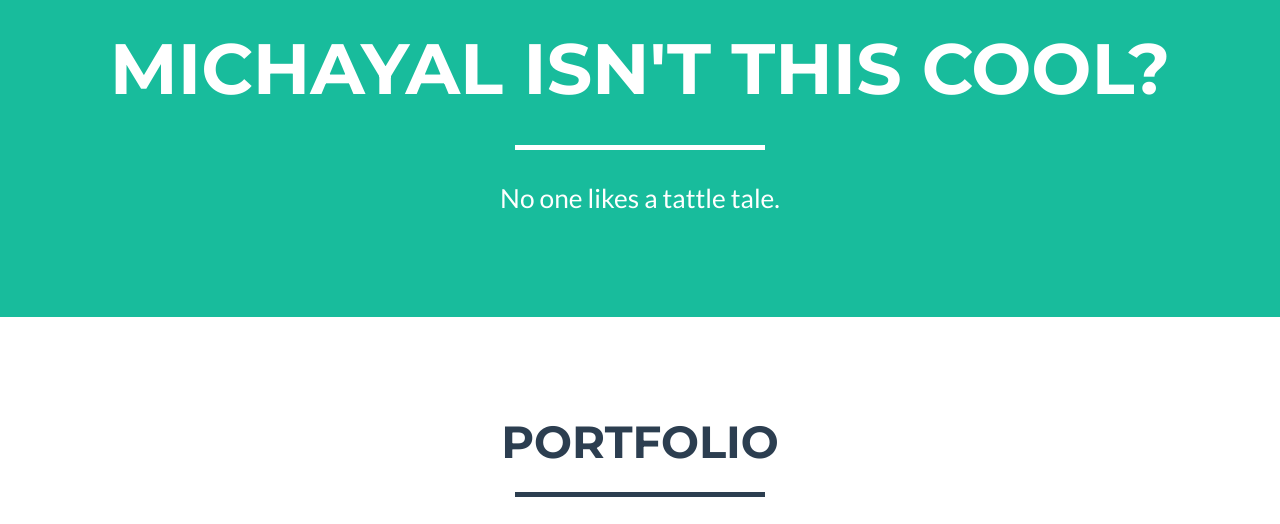
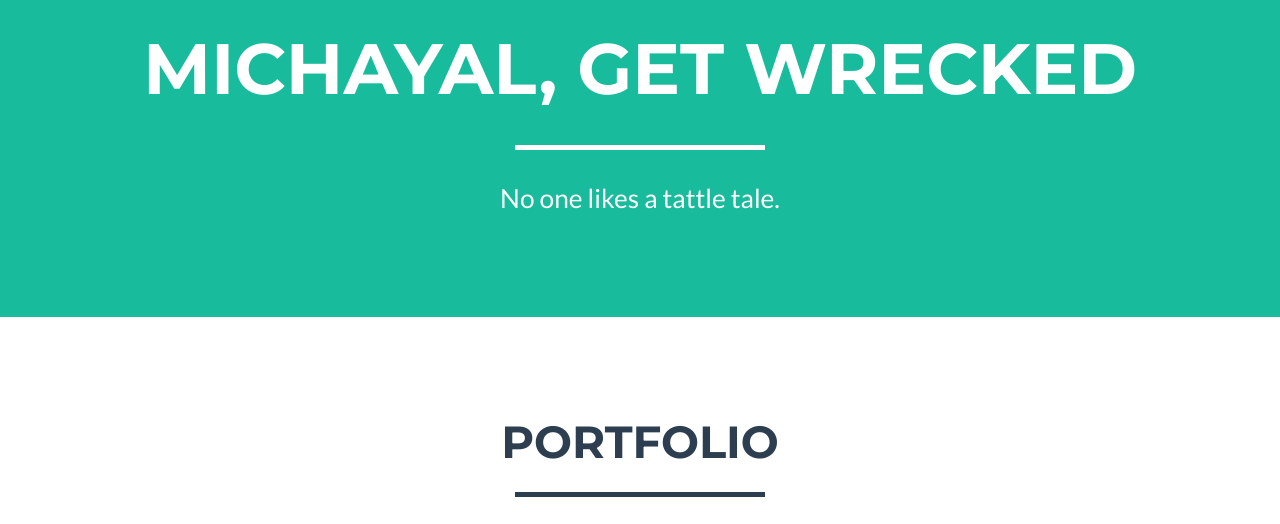
Before and after one commit to mikkelsenmk/mikkelsenmk.github.io, a website: page index.html in a window 1280 px wide. Shown: the part 202-726 px from the top of the page. Drawn offline with nearby package versions, Linux system fonts and the light colour scheme; files whose address does not match are found by name.

Commit message:
Michayal insults

```diff
--- a/index.html
+++ b/index.html
@@ -76,7 +76,7 @@
                 <div class="col-lg-12">
                     <img class="img-responsive" src="img/snitch.png" alt="">
                     <div class="intro-text">
-                        <span class="name">Michayal isn't this cool?</span>
+                        <span class="name">Michayal, get wrecked</span>
                         <hr class="star-light">
                         <span class="skills">No one likes a tattle tale.</span>
                     </div>
```
